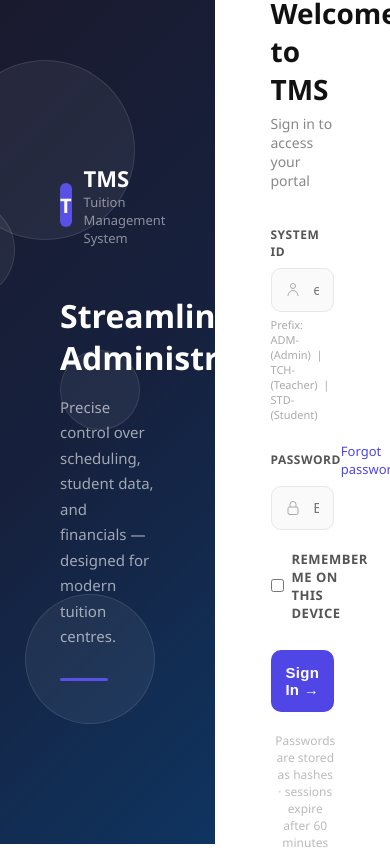
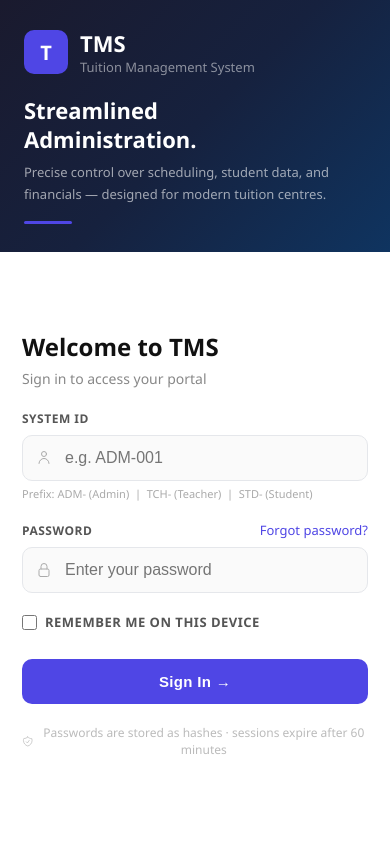
Before and after one commit to NEKORINA91/TMS, an ASP.NET Core app: page / in a window 390 px wide; the page is wider, and only the part inside the window is pictured. After the commit the page ends 754 px from the top of that part, so only its background shows below. Run offline with ASP.NET Core 8, Linux system fonts and the light colour scheme.

Commit message:
Mobile Web UI

```diff
--- a/Views/Auth/Login.cshtml
+++ b/Views/Auth/Login.cshtml
@@ -207,7 +207,63 @@
             line-height: 1.8;
         }
         .hint strong { color: #4f46e5; }
+
+            /* ── PHONES / SMALL SCREENS ── */
+            @@media (max-width: 800px) {
+                body {
+                    flex-direction: column;
+                    height: auto;
+                    min-height: 100vh;
+                }
+
+                .left {
+                    width: 100%;
+                    padding: 28px 24px;
+                    justify-content: flex-start;
+                }
+
+                    .left h1 {
+                        font-size: 22px;
+                        margin-bottom: 8px;
+                    }
+
+                    .left p {
+                        font-size: 13px;
+                        max-width: none;
+                    }
+
+                .left-divider {
+                    margin-top: 16px;
+                }
+
+                .brand {
+                    margin-bottom: 20px;
+                }
+
+                .orb {
+                    display: none;
+                }
+
+                .right {
+                    width: 100%;
+                    padding: 28px 22px 36px;
+                    flex: 1;
+                }
+
+                    .right h2 {
+                        font-size: 24px;
+                    }
+
+                    .right .subtitle {
+                        margin-bottom: 22px;
+                    }
+                /* 16px stops the phone zooming in when you tap a field */
+                input[type=text], input[type=password] {
+                    font-size: 16px;
+                }
+            }
     </style>
+
 </head>
 <body>
 
```
Also changed, not shown: 1 other file.
